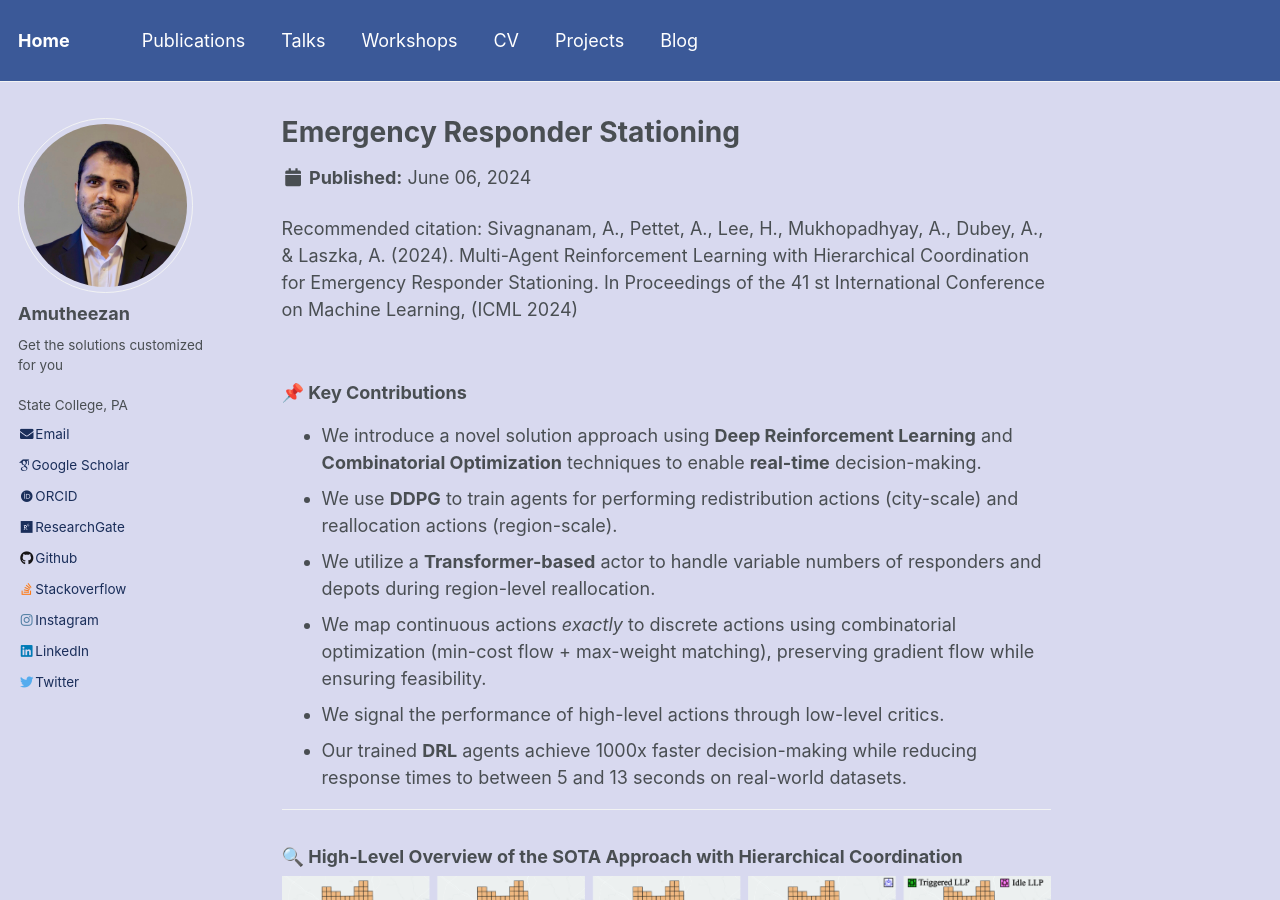
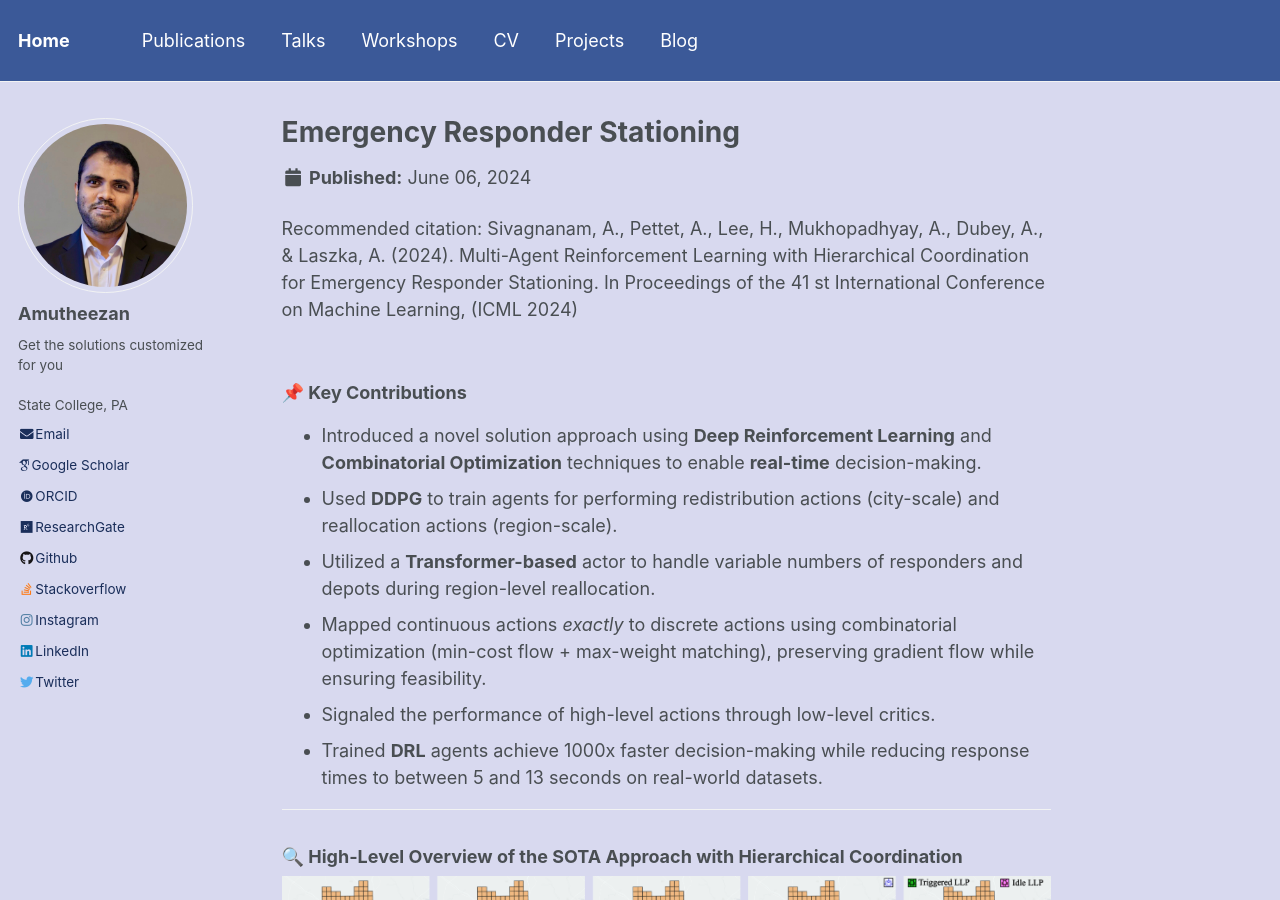
Before and after one commit to Amutheezan/amutheezan.github.io, a Jekyll site: the page built from _projects/2024-06-06-stationing.md, in a window 1280 px wide and 900 px high. Built offline with Jekyll 4.4.1, drawn with Linux system fonts in a browser that asks for light colours; some web fonts are replaced.

Commit message:
Update 2024-06-06-stationing.md

```diff
--- a/_projects/2024-06-06-stationing.md
+++ b/_projects/2024-06-06-stationing.md
@@ -9,12 +9,12 @@ citation: "Sivagnanam, A., Pettet, A., Lee, H., Mukhopadhyay, A., Dubey, A., & L
 ---
 
 ### 📌 Key Contributions
-- We introduce a novel solution approach using **Deep Reinforcement Learning** and **Combinatorial Optimization** techniques to enable **real-time** decision-making.
-- We use **DDPG** to train agents for performing redistribution actions (city-scale) and reallocation actions (region-scale).
-- We utilize a **Transformer-based** actor to handle variable numbers of responders and depots during region-level reallocation.
-- We map continuous actions *exactly* to discrete actions using combinatorial optimization (min-cost flow + max-weight matching), preserving gradient flow while ensuring feasibility.
-- We signal the performance of high-level actions through low-level critics.
-- Our trained **DRL** agents achieve 1000x faster decision-making while reducing response times to between 5 and 13 seconds on real-world datasets.
+- Introduced a novel solution approach using **Deep Reinforcement Learning** and **Combinatorial Optimization** techniques to enable **real-time** decision-making.
+- Used **DDPG** to train agents for performing redistribution actions (city-scale) and reallocation actions (region-scale).
+- Utilized a **Transformer-based** actor to handle variable numbers of responders and depots during region-level reallocation.
+- Mapped continuous actions *exactly* to discrete actions using combinatorial optimization (min-cost flow + max-weight matching), preserving gradient flow while ensuring feasibility.
+- Signaled the performance of high-level actions through low-level critics.
+- Trained **DRL** agents achieve 1000x faster decision-making while reducing response times to between 5 and 13 seconds on real-world datasets.
 
 ---
 
```
